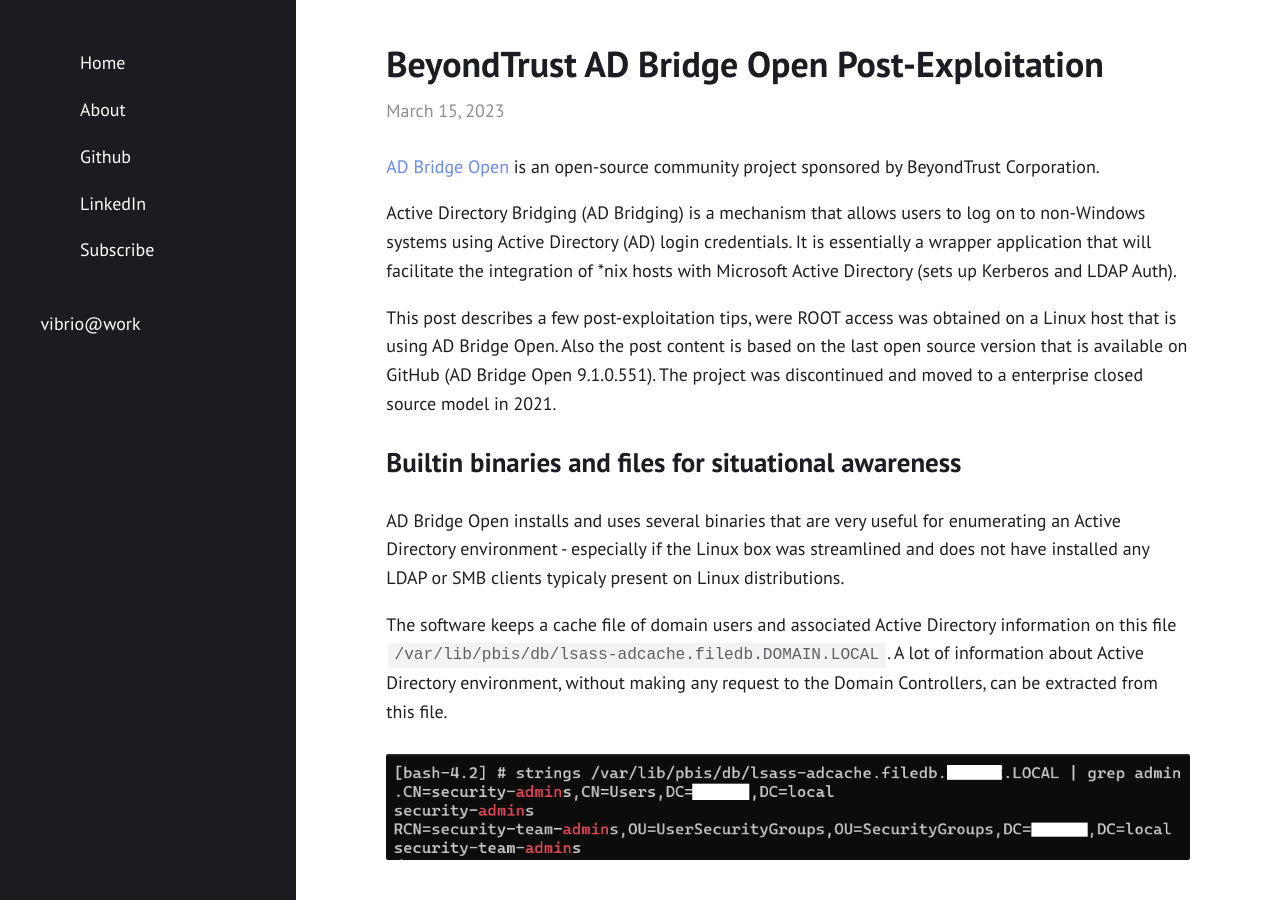
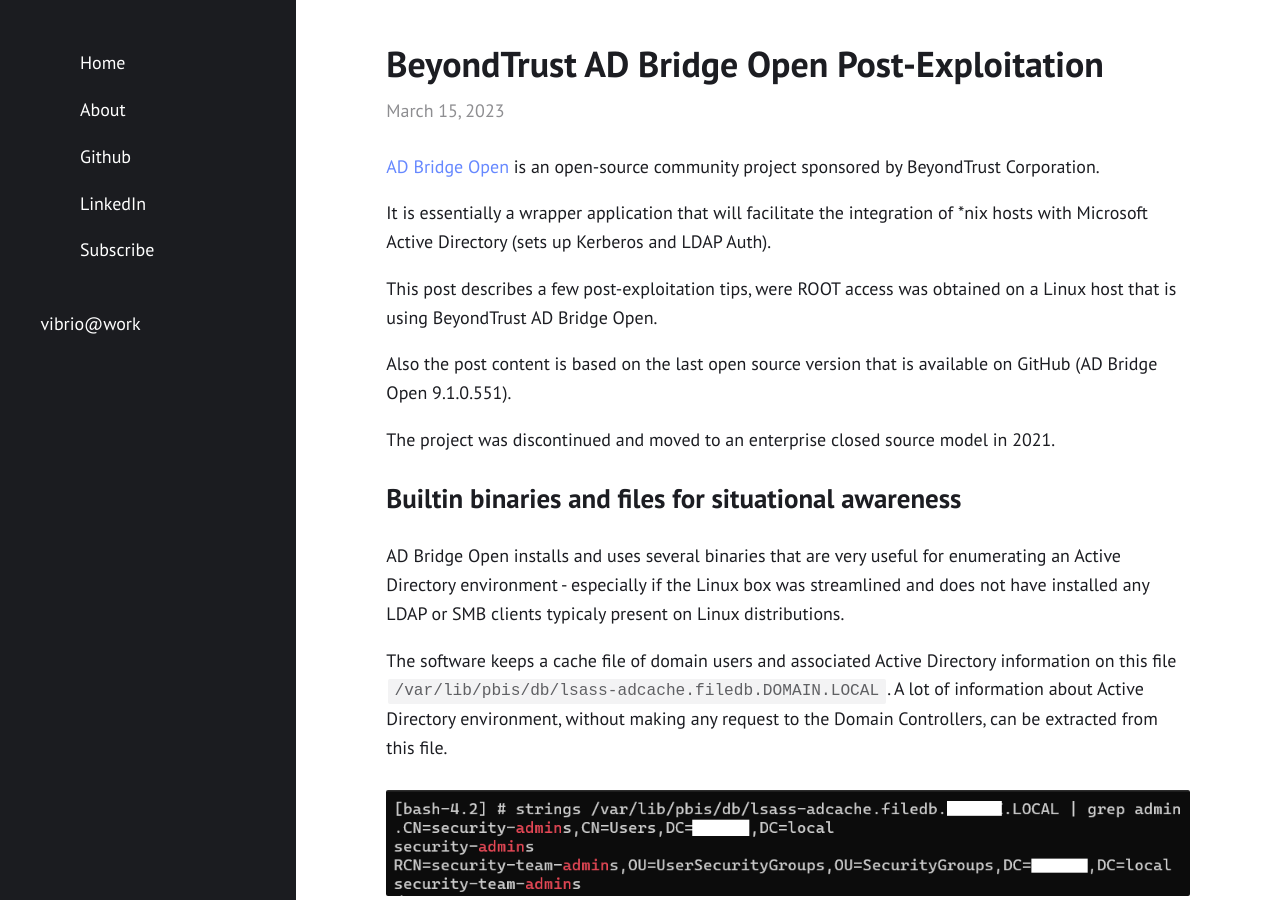
Before and after one commit to ricardojba/ricardojba.github.io, a Jekyll site: the page built from _posts/2023-03-15-BeyondTrust-AD-Bridge-Open-Post-Exploitation.md, in a window 1280 px wide and 900 px high. Built offline with Jekyll 4.4.1, drawn with Linux system fonts in a browser that asks for light colours.

Commit message:
Add BeyondTrust AD Bridge Open Post Exploitation

```diff
--- a/_posts/2023-03-15-BeyondTrust-AD-Bridge-Open-Post-Exploitation.md
+++ b/_posts/2023-03-15-BeyondTrust-AD-Bridge-Open-Post-Exploitation.md
@@ -5,9 +5,13 @@ layout: "post"
 
 [AD Bridge Open](https://github.com/BeyondTrust/pbis-open) is an open-source community project sponsored by BeyondTrust Corporation.
 
-Active Directory Bridging (AD Bridging) is a mechanism that allows users to log on to non-Windows systems using Active Directory (AD) login credentials. It is essentially a wrapper application that will facilitate the integration of \*nix hosts with Microsoft Active Directory (sets up Kerberos and LDAP Auth).
+It is essentially a wrapper application that will facilitate the integration of \*nix hosts with Microsoft Active Directory (sets up Kerberos and LDAP Auth).
 
-This post describes a few post-exploitation tips, were ROOT access was obtained on a Linux host that is using AD Bridge Open. Also the post content is based on the last open source version that is available on GitHub (AD Bridge Open 9.1.0.551). The project was discontinued and moved to a enterprise closed source model in 2021.
+This post describes a few post-exploitation tips, were ROOT access was obtained on a Linux host that is using BeyondTrust AD Bridge Open.
+
+Also the post content is based on the last open source version that is available on GitHub (AD Bridge Open 9.1.0.551).
+
+The project was discontinued and moved to an enterprise closed source model in 2021.
 
 
 
@@ -67,7 +71,7 @@ These are pretty much self explanatory:
 
 
 
-You can find more details about the binaries function, command flags and whatnot on the [official documentation](https://www.beyondtrust.com/docs/ad-bridge/getting-started/linux-admin/index.htm)
+You can find more details about the binaries function, command flags and whatnot on the [official documentation](https://www.beyondtrust.com/docs/ad-bridge/getting-started/linux-admin/index.htm).
 
 
 
```
